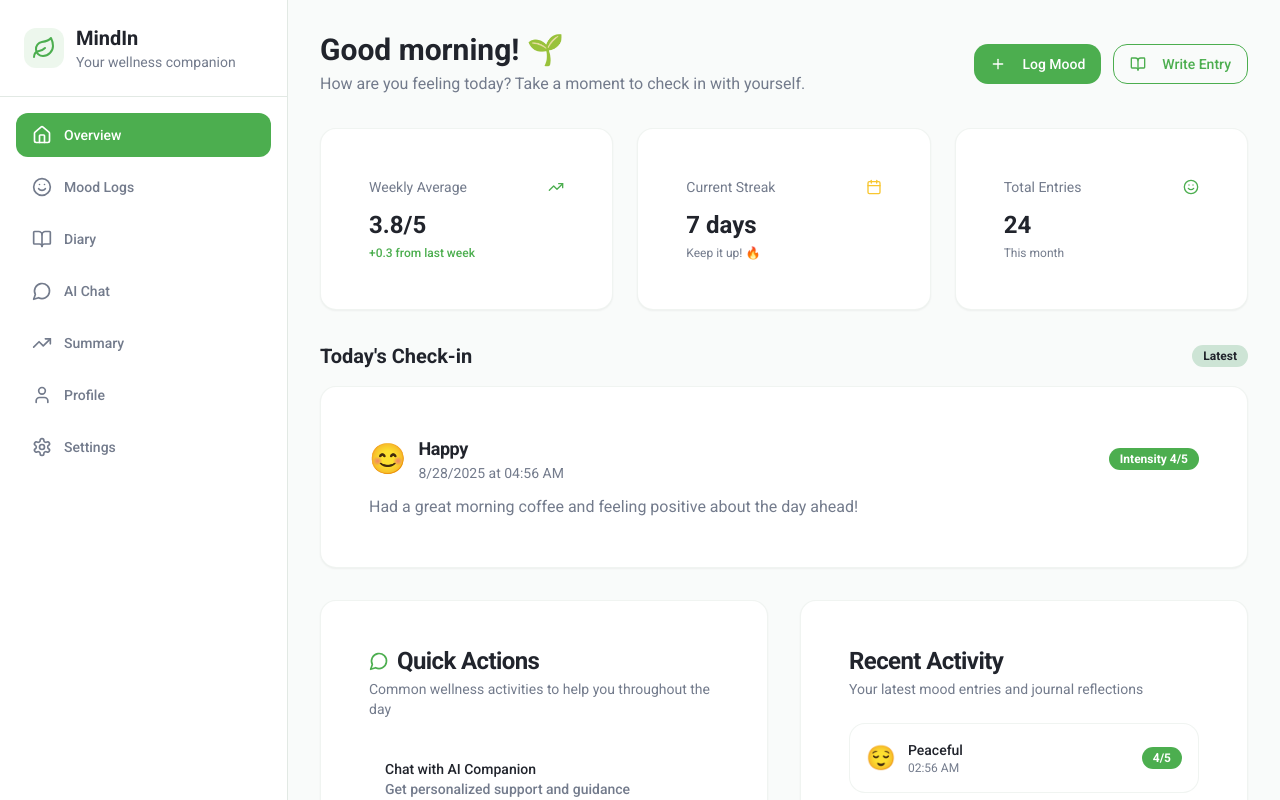
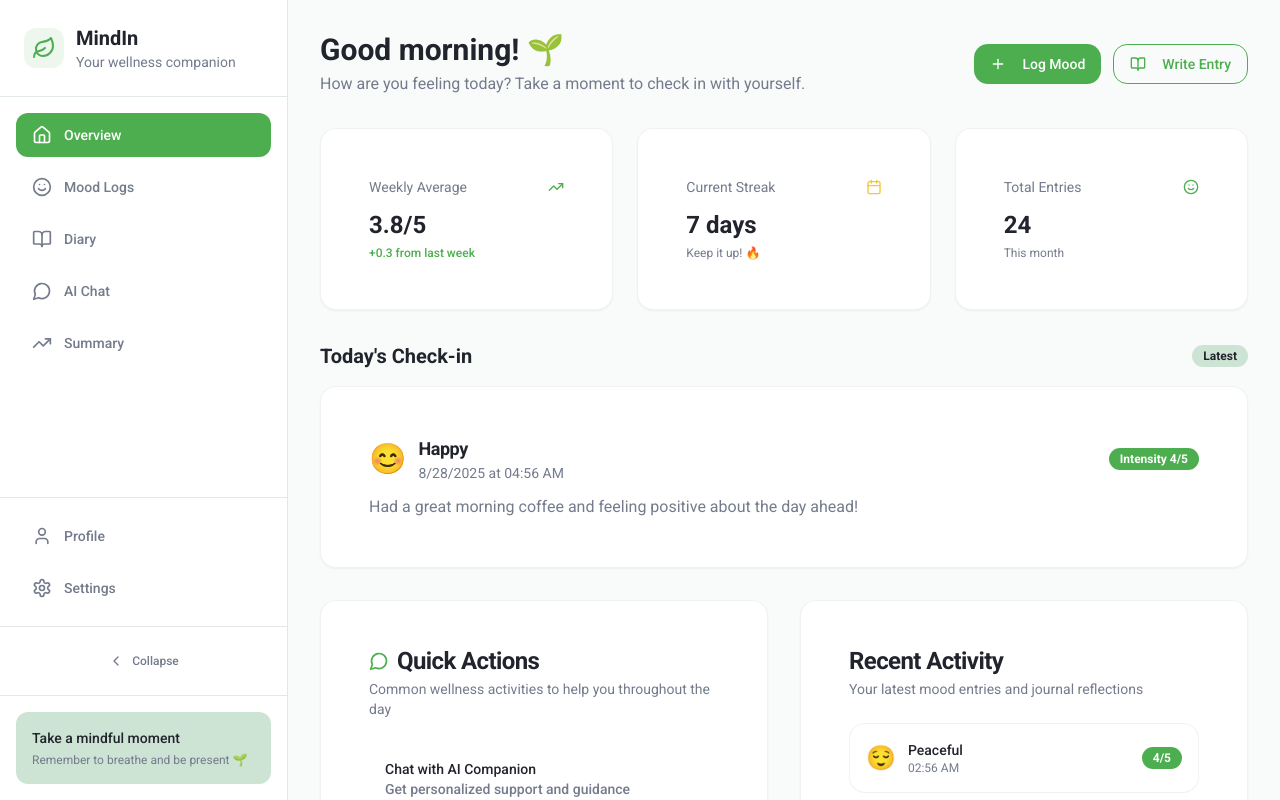
Before and after one commit to mindsin567/verde-mind-log, a React (Vite) app: page /dashboard in a window 1280 px wide. Shown: the top 800 px of the page. Built offline with nearby package versions, Linux system fonts and the light colour scheme.

Commit message:
Fix: Adjust sidebar layout and behavior
Move the profile section to the bottom of the sidebar. Ensure the sidebar remains fixed, scrollable, and collapsible, with icons visible when collapsed.

```diff
--- a/src/components/layout/Sidebar.tsx
+++ b/src/components/layout/Sidebar.tsx
@@ -10,17 +10,24 @@ import {
   Settings,
   Menu,
   X,
-  Leaf
+  Leaf,
+  ChevronLeft,
+  ChevronRight
 } from "lucide-react";
 import { Button } from "@/components/ui/button";
 import { cn } from "@/lib/utils";
 
-const navigation = [
+// Main navigation items
+const mainNavigation = [
   { name: "Overview", href: "/dashboard", icon: Home },
   { name: "Mood Logs", href: "/mood", icon: Smile },
   { name: "Diary", href: "/diary", icon: BookOpen },
   { name: "AI Chat", href: "/chat", icon: MessageCircle },
   { name: "Summary", href: "/summary", icon: TrendingUp },
+];
+
+// Bottom navigation items
+const bottomNavigation = [
   { name: "Profile", href: "/profile", icon: User },
   { name: "Settings", href: "/settings", icon: Settings },
 ];
@@ -31,24 +38,55 @@ interface SidebarProps {
 
 export function Sidebar({ className }: SidebarProps) {
   const [isMobileOpen, setIsMobileOpen] = useState(false);
+  const [isCollapsed, setIsCollapsed] = useState(false);
   const location = useLocation();
 
   const SidebarContent = () => (
     <div className="flex flex-col h-full bg-card border-r border-border">
       {/* Logo */}
-      <div className="flex items-center gap-3 p-6 border-b border-border">
+      <div className={cn(
+        "flex items-center border-b border-border transition-all duration-300",
+        isCollapsed ? "justify-center p-4" : "gap-3 p-6"
+      )}>
         <div className="p-2 bg-primary/10 rounded-xl">
           <Leaf className="h-6 w-6 text-primary" />
         </div>
+        {!isCollapsed && (
           <div>
             <h1 className="text-xl font-bold text-foreground">MindIn</h1>
             <p className="text-sm text-muted-foreground">Your wellness companion</p>
           </div>
+        )}
       </div>
 
-      {/* Navigation */}
-      <nav className="flex-1 p-4 space-y-2">
-        {navigation.map((item) => {
+      {/* Main Navigation */}
+      <nav className="flex-1 p-4 space-y-2 overflow-hidden">
+        {mainNavigation.map((item) => {
+          const isActive = location.pathname === item.href;
+          return (
+            <NavLink
+              key={item.name}
+              to={item.href}
+              className={cn(
+                "flex items-center gap-3 px-4 py-3 rounded-xl text-sm font-medium transition-all duration-200 group",
+                isActive
+                  ? "sidebar-item-active shadow-[var(--shadow-wellness)]"
+                  : "sidebar-item text-muted-foreground",
+                isCollapsed && "justify-center"
+              )}
+              onClick={() => setIsMobileOpen(false)}
+              title={isCollapsed ? item.name : undefined}
+            >
+              <item.icon className="h-5 w-5 flex-shrink-0" />
+              {!isCollapsed && <span>{item.name}</span>}
+            </NavLink>
+          );
+        })}
+      </nav>
+
+      {/* Bottom Navigation - Profile & Settings */}
+      <div className="p-4 space-y-2 border-t border-border">
+        {bottomNavigation.map((item) => {
           const isActive = location.pathname === item.href;
           return (
             <NavLink
@@ -58,18 +96,43 @@ export function Sidebar({ className }: SidebarProps) {
                 "flex items-center gap-3 px-4 py-3 rounded-xl text-sm font-medium transition-all duration-200",
                 isActive
                   ? "sidebar-item-active shadow-[var(--shadow-wellness)]"
-                  : "sidebar-item text-muted-foreground"
+                  : "sidebar-item text-muted-foreground",
+                isCollapsed && "justify-center"
               )}
               onClick={() => setIsMobileOpen(false)}
+              title={isCollapsed ? item.name : undefined}
             >
-              <item.icon className="h-5 w-5" />
-              {item.name}
+              <item.icon className="h-5 w-5 flex-shrink-0" />
+              {!isCollapsed && <span>{item.name}</span>}
             </NavLink>
           );
         })}
-      </nav>
+      </div>
 
-      {/* Footer */}
+      {/* Collapse Toggle - Desktop Only */}
+      <div className="hidden lg:block p-4 border-t border-border">
+        <Button
+          variant="ghost"
+          size="sm"
+          onClick={() => setIsCollapsed(!isCollapsed)}
+          className={cn(
+            "w-full flex items-center gap-2 hover:bg-accent text-muted-foreground hover:text-accent-foreground transition-all duration-200",
+            isCollapsed && "justify-center px-0"
+          )}
+        >
+          {isCollapsed ? (
+            <ChevronRight className="h-4 w-4" />
+          ) : (
+            <>
+              <ChevronLeft className="h-4 w-4" />
+              <span className="text-xs">Collapse</span>
+            </>
+          )}
+        </Button>
+      </div>
+
+      {/* Mindful Moment - Only when expanded */}
+      {!isCollapsed && (
         <div className="p-4 border-t border-border">
           <div className="p-4 bg-wellness-calm rounded-xl">
             <p className="text-sm font-medium text-foreground">Take a mindful moment</p>
@@ -78,6 +141,7 @@ export function Sidebar({ className }: SidebarProps) {
             </p>
           </div>
         </div>
+      )}
     </div>
   );
 
@@ -104,8 +168,11 @@ export function Sidebar({ className }: SidebarProps) {
       {/* Sidebar */}
       <aside
         className={cn(
-          "fixed lg:static inset-y-0 left-0 z-40 w-72 transform transition-transform duration-300 ease-in-out lg:translate-x-0",
+          "fixed lg:static inset-y-0 left-0 z-40 transform transition-all duration-300 ease-in-out lg:translate-x-0 h-screen flex-shrink-0",
+          // Mobile states
           isMobileOpen ? "translate-x-0" : "-translate-x-full",
+          // Desktop collapsed states
+          isCollapsed ? "lg:w-20" : "lg:w-72",
           className
         )}
       >
```
Lines whose indentation alone changed are shown as unchanged.
